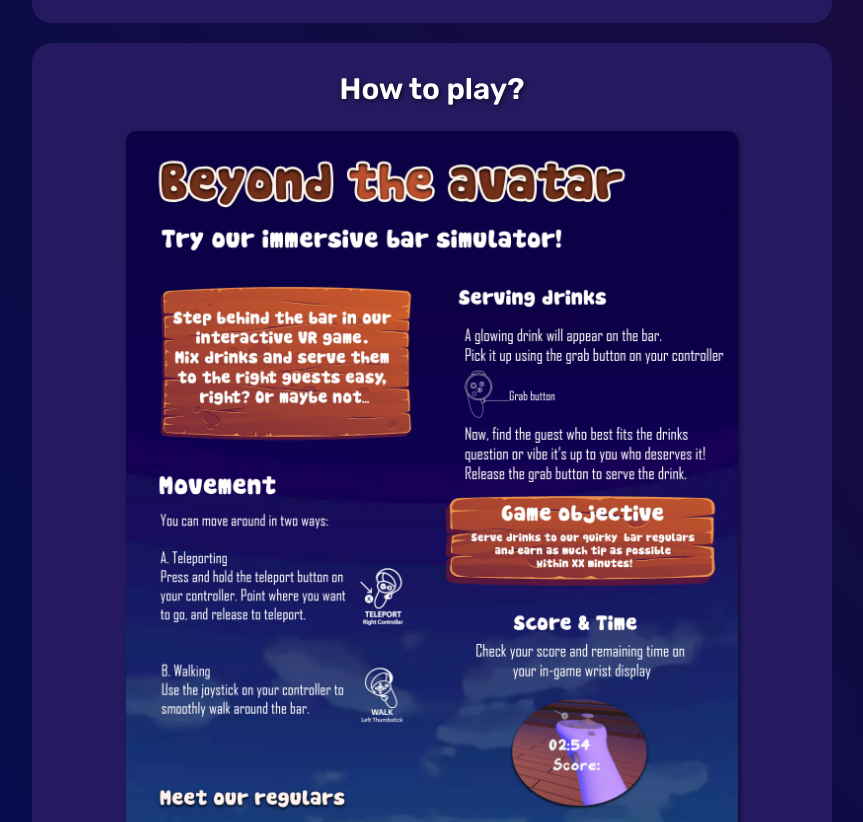
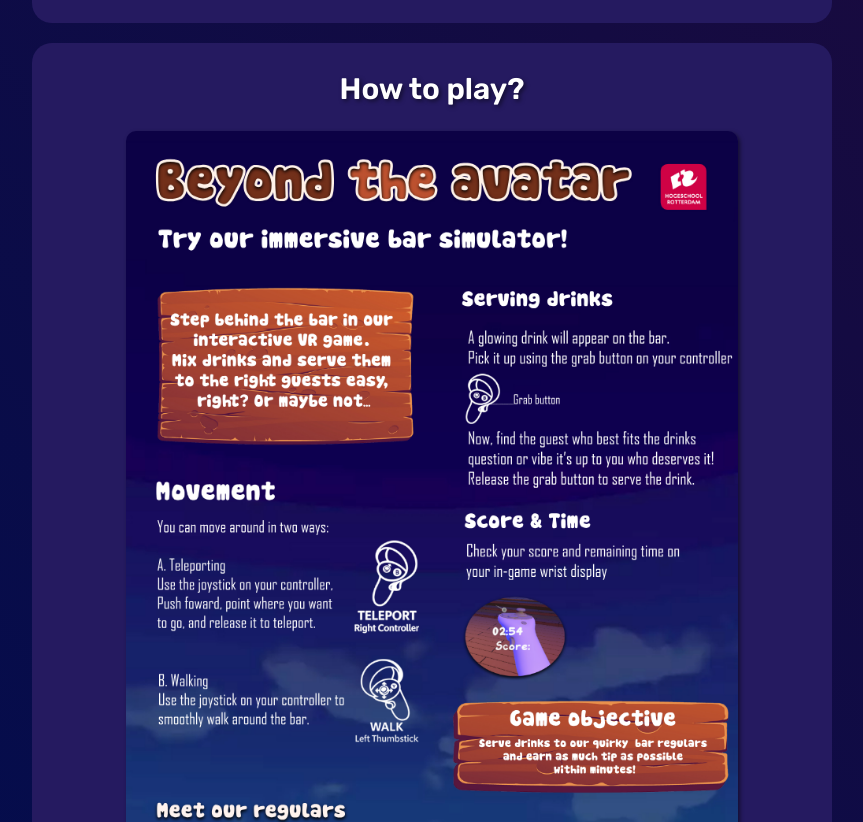
Before and after one commit to Little-Whisp/BeyondtheAvatar, a plain HTML site: page index.html in a window 1280 px wide. Shown: the part 1440-2262 px from the top of the page, without its empty margins (208-1071 px from the left). Drawn offline with Linux system fonts and the light colour scheme.

Commit message:
Added changes to poster

```diff
--- a/index.html
+++ b/index.html
@@ -93,7 +93,7 @@
           How to play?
         </h1>
 
-           <img src="img/Introduction Poster.jpg">
+           <img src="img/Screenshot 2025-06-17 150927.png">
 
 
       </div>
```
Also changed, not shown: img/Screenshot 2025-06-17 150927.png (added).
